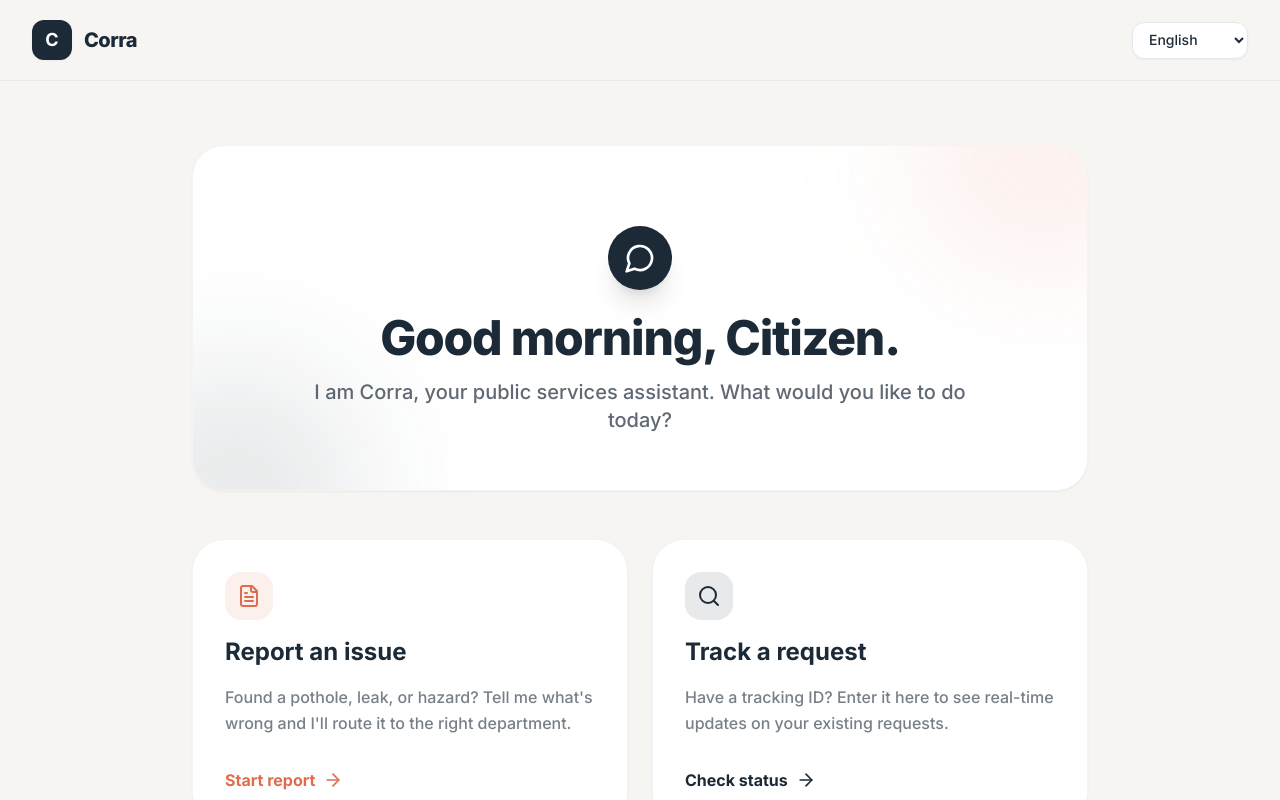
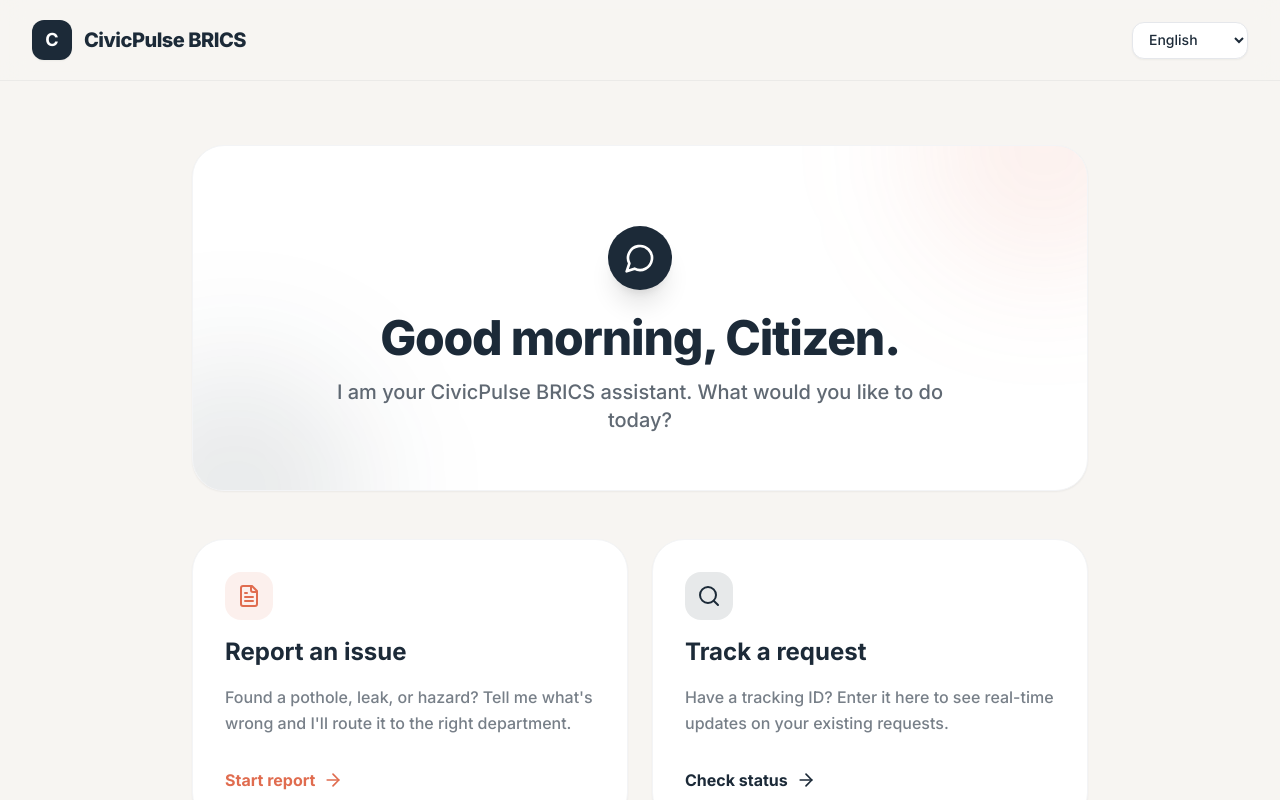
Before and after one commit to prushidhar/CivicPulse, a Next.js app in the folder citizen-dashboard/: page / in a window 1280 px wide. Shown: the top 800 px of the page. Built offline with nearby package versions, Linux system fonts and the light colour scheme.

Commit message:
fix: rename Corra brand to CivicPulse BRICS

```diff
--- a/citizen-dashboard/src/app/page.tsx
+++ b/citizen-dashboard/src/app/page.tsx
@@ -25,7 +25,7 @@ export default function Home() {
             {greeting}, Citizen.
           </h1>
           <p className="text-xl text-primary/70 max-w-2xl mx-auto font-medium">
-            I am Corra, your public services assistant. What would you like to do today?
+            I am your CivicPulse BRICS assistant. What would you like to do today?
           </p>
         </div>
       </section>
--- a/citizen-dashboard/src/components/Header.tsx
+++ b/citizen-dashboard/src/components/Header.tsx
@@ -13,7 +13,7 @@ export default function Header() {
           <div className="w-10 h-10 bg-primary rounded-xl flex items-center justify-center text-white font-bold text-lg shadow-sm">
             C
           </div>
-          <h1 className="text-xl font-extrabold text-primary tracking-tight">Corra</h1>
+          <h1 className="text-xl font-extrabold text-primary tracking-tight">CivicPulse BRICS</h1>
         </div>
         <div className="flex items-center gap-4">
           <select
```
